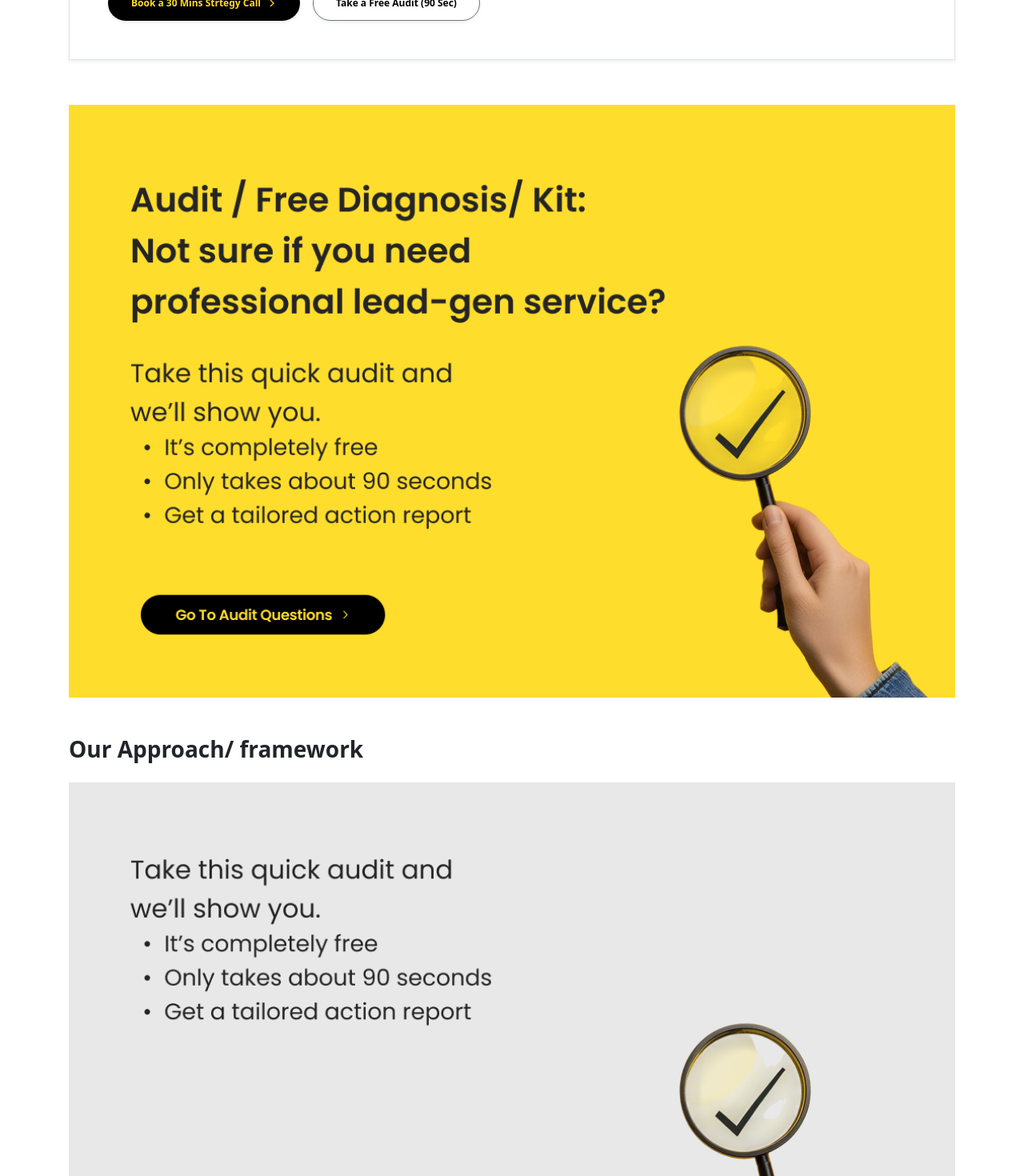
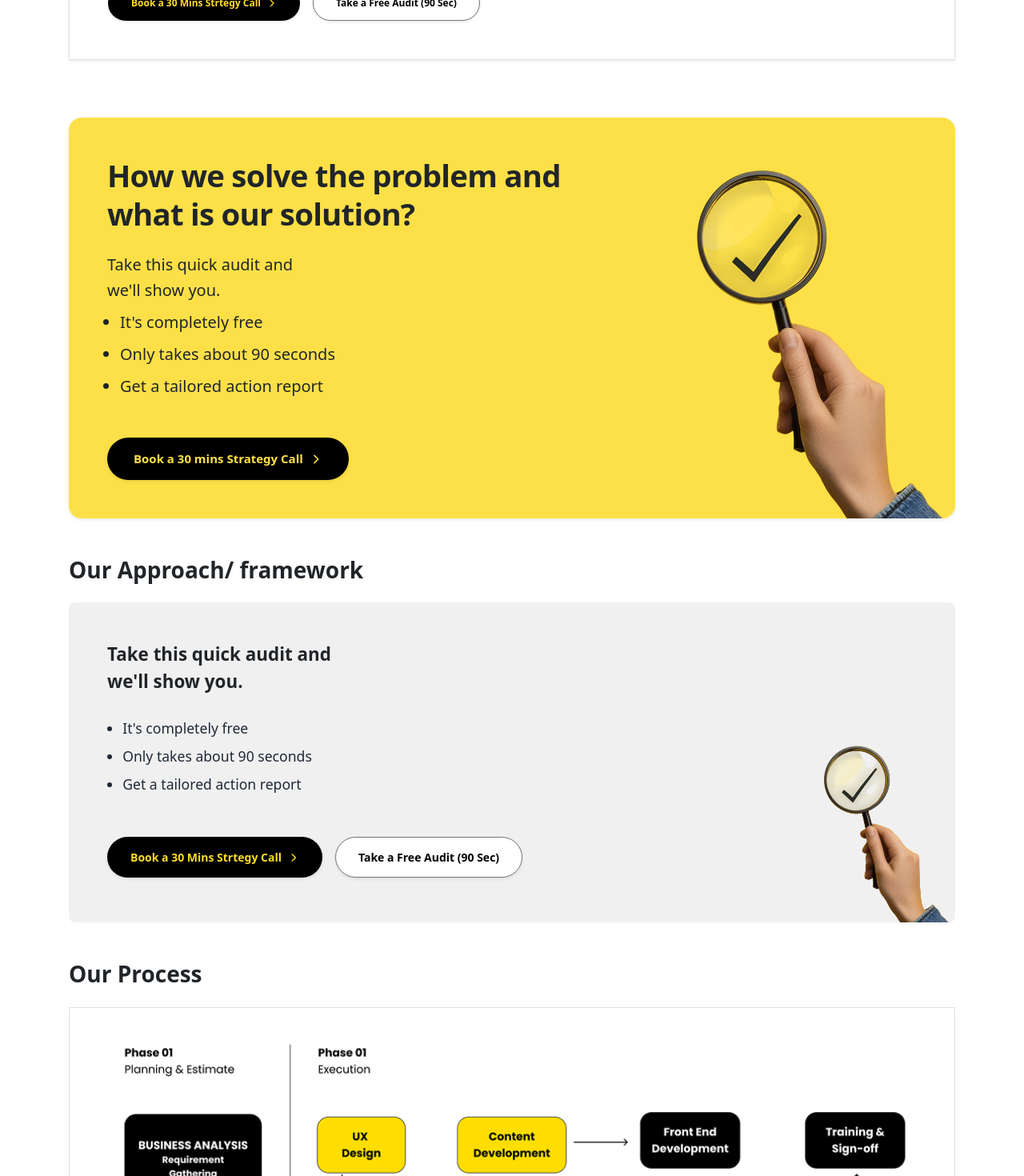
Before and after one commit to shramanth-sulake/media_jenie2, a React (Vite) app: page / in a window 1280 px wide. Shown: the part 1420-2890 px from the top of the page at 80% size. Built offline with nearby package versions, Linux system fonts and the light colour scheme.

Commit message:
Rebuild yellow banner and approach sections with custom HTML layout

```diff
--- a/src/components/OfferSection.jsx
+++ b/src/components/OfferSection.jsx
@@ -48,24 +48,103 @@ const OfferSection = () => {
             </div>
 
             {/* --- SECTION 2: Yellow Audit Banner --- */}
-            <div className="w-100 container px-3 mb-5 mt-2">
-                <img
-                    src="/images/Frame 31.png"
-                    alt="How we solve the problem"
-                    className="w-100 h-auto d-block mx-auto"
-                    style={{ objectFit: 'contain' }}
-                />
+            <div className="w-100 container px-3 mb-5 mt-4">
+                <div className="row g-0 align-items-center rounded-4 position-relative overflow-hidden shadow-sm" style={{ backgroundColor: '#fde047' }}>
+
+                    {/* Content Left */}
+                    <div className="col-12 col-md-8 p-4 p-md-5 position-relative" style={{ zIndex: 2 }}>
+                        <h2 className="fw-bold text-dark mb-4" style={{ fontSize: '2.4rem', lineHeight: '1.25', letterSpacing: '-0.02em', color: '#1f2937' }}>
+                            How we solve the problem and<br />
+                            what is our solution?
+                        </h2>
+
+                        <div className="text-dark mb-5" style={{ fontSize: '1.25rem', lineHeight: '1.6', color: '#374151' }}>
+                            <p className="mb-2 pe-md-5">Take this quick audit and<br className="d-none d-sm-block" /> we'll show you.</p>
+                            <ul className="mb-0 ps-3" style={{ listStyleType: 'disc' }}>
+                                <li className="mb-2">It's completely free</li>
+                                <li className="mb-2">Only takes about 90 seconds</li>
+                                <li className="mb-0">Get a tailored action report</li>
+                            </ul>
+                        </div>
+
+                        <button className="btn rounded-pill fw-bold d-flex align-items-center justify-content-center shadow-sm" style={{ backgroundColor: '#000', color: '#fde047', padding: '14px 32px', fontSize: '15px', width: 'fit-content' }}>
+                            Book a 30 mins Strategy Call
+                            <svg className="ms-2" style={{ width: '16px', height: '16px' }} fill="none" stroke="currentColor" viewBox="0 0 24 24">
+                                <path strokeLinecap="round" strokeLinejoin="round" strokeWidth="2.5" d="M9 5l7 7-7 7"></path>
+                            </svg>
+                        </button>
+                    </div>
+
+                    {/* Image Right */}
+                    <div className="col-12 col-md-4 d-flex justify-content-end align-items-end position-absolute h-100 end-0 bottom-0 d-none d-md-flex pointer-events-none" style={{ pointerEvents: 'none' }}>
+                        <img
+                            src="/images/img.png"
+                            alt="Audit Magnifying Glass"
+                            className="img-fluid"
+                            style={{
+                                maxWidth: '140%',
+                                objectFit: 'contain',
+                                objectPosition: 'bottom right',
+                                position: 'absolute',
+                                bottom: 0,
+                                right: '-5%',
+                                maxHeight: '110%'
+                            }}
+                        />
+                    </div>
+                </div>
             </div>
 
             {/* --- SECTION 3: Our Approach/ framework --- */}
             <div className="w-100 container px-3 mb-5">
                 <h3 className="fw-bold text-dark mb-4" style={{ fontSize: '1.75rem' }}>Our Approach/ framework</h3>
-                <img
-                    src="/images/Frame 36.png"
-                    alt="Our Approach Framework"
-                    className="w-100 h-auto d-block mx-auto"
-                    style={{ objectFit: 'contain' }}
-                />
+
+                <div className="position-relative overflow-hidden rounded-3" style={{ backgroundColor: '#f0f0f0', minHeight: '400px' }}>
+                    <div className="row g-0 align-items-end h-100">
+
+                        {/* Left Content */}
+                        <div className="col-12 col-md-7 p-4 p-md-5" style={{ zIndex: 2, position: 'relative' }}>
+                            <p className="fw-semibold text-dark mb-4" style={{ fontSize: '1.4rem', lineHeight: '1.5' }}>
+                                Take this quick audit and<br />we'll show you.
+                            </p>
+                            <ul className="mb-5" style={{ listStyleType: 'disc', paddingLeft: '1.2rem', fontSize: '1.1rem', color: '#1f2937', lineHeight: '2' }}>
+                                <li>It's completely free</li>
+                                <li>Only takes about 90 seconds</li>
+                                <li>Get a tailored action report</li>
+                            </ul>
+
+                            <div className="d-flex flex-column flex-sm-row align-items-start align-items-sm-center gap-3 mt-2">
+                                <button className="btn rounded-pill fw-bold d-flex align-items-center justify-content-center shadow-sm" style={{ backgroundColor: '#000', color: '#ffdb24', padding: '14px 28px', fontSize: '14px', width: 'fit-content' }}>
+                                    Book a 30 Mins Strtegy Call
+                                    <svg className="ms-2" style={{ width: '14px', height: '14px' }} fill="none" stroke="currentColor" viewBox="0 0 24 24">
+                                        <path strokeLinecap="round" strokeLinejoin="round" strokeWidth="2.5" d="M9 5l7 7-7 7"></path>
+                                    </svg>
+                                </button>
+                                <button className="btn btn-light rounded-pill fw-bold border border-secondary shadow-sm" style={{ backgroundColor: '#fff', color: '#000', padding: '14px 28px', fontSize: '14px' }}>
+                                    Take a Free Audit (90 Sec)
+                                </button>
+                            </div>
+                        </div>
+
+                        {/* Right — Magnifying Glass Image */}
+                        <div className="col-12 col-md-5 d-none d-md-flex justify-content-end align-items-end position-absolute h-100 end-0 bottom-0" style={{ pointerEvents: 'none' }}>
+                            <img
+                                src="/images/img.png"
+                                alt="Approach Magnifying Glass"
+                                style={{
+                                    position: 'absolute',
+                                    bottom: 0,
+                                    right: '-2%',
+                                    maxHeight: '105%',
+                                    maxWidth: '50%',
+                                    objectFit: 'contain',
+                                    objectPosition: 'bottom right'
+                                }}
+                            />
+                        </div>
+
+                    </div>
+                </div>
             </div>
 
             {/* --- SECTION 4: Our Process Flowchart --- */}
```
Also changed, not shown: public/images/img.png (added).
